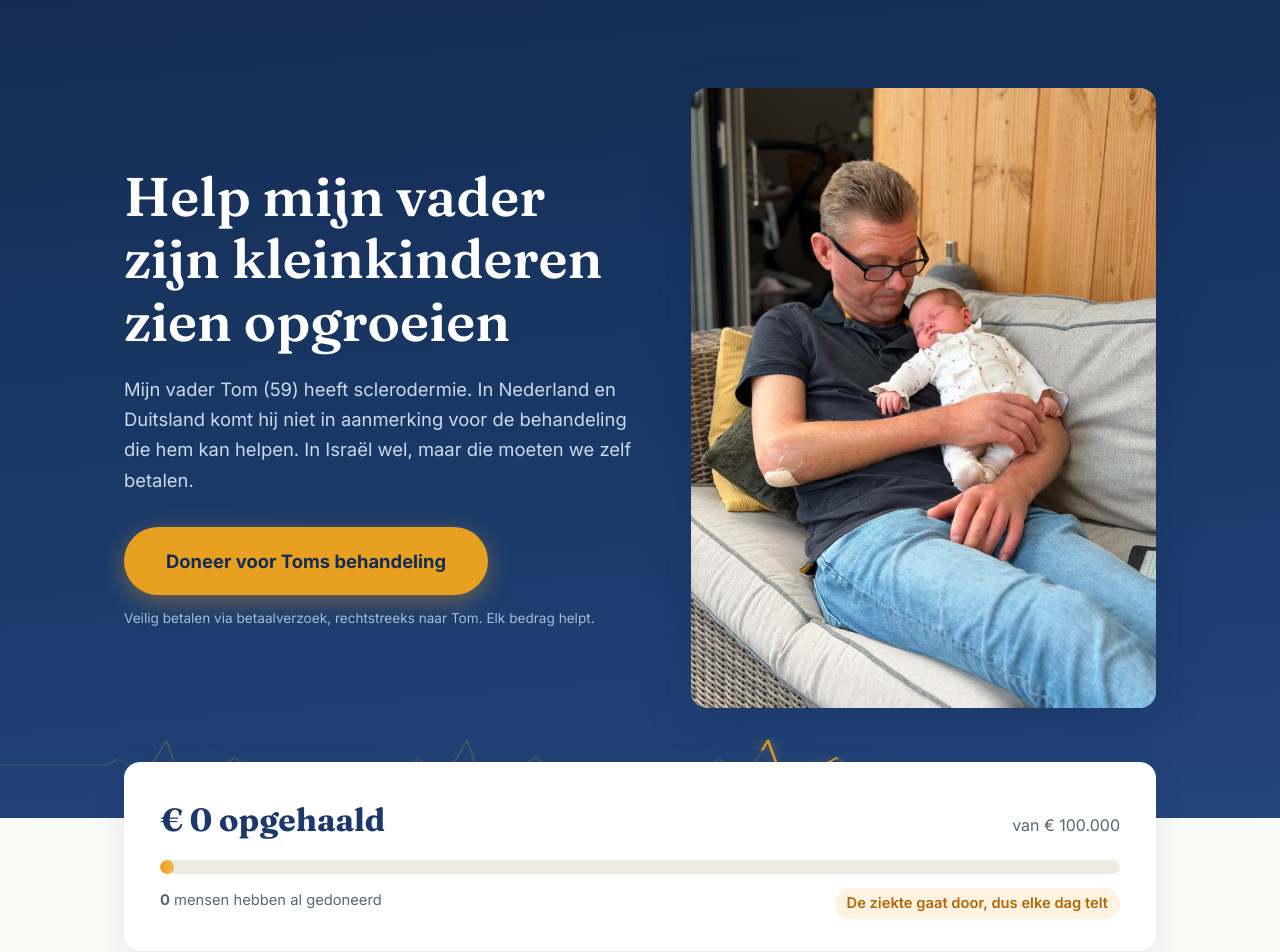
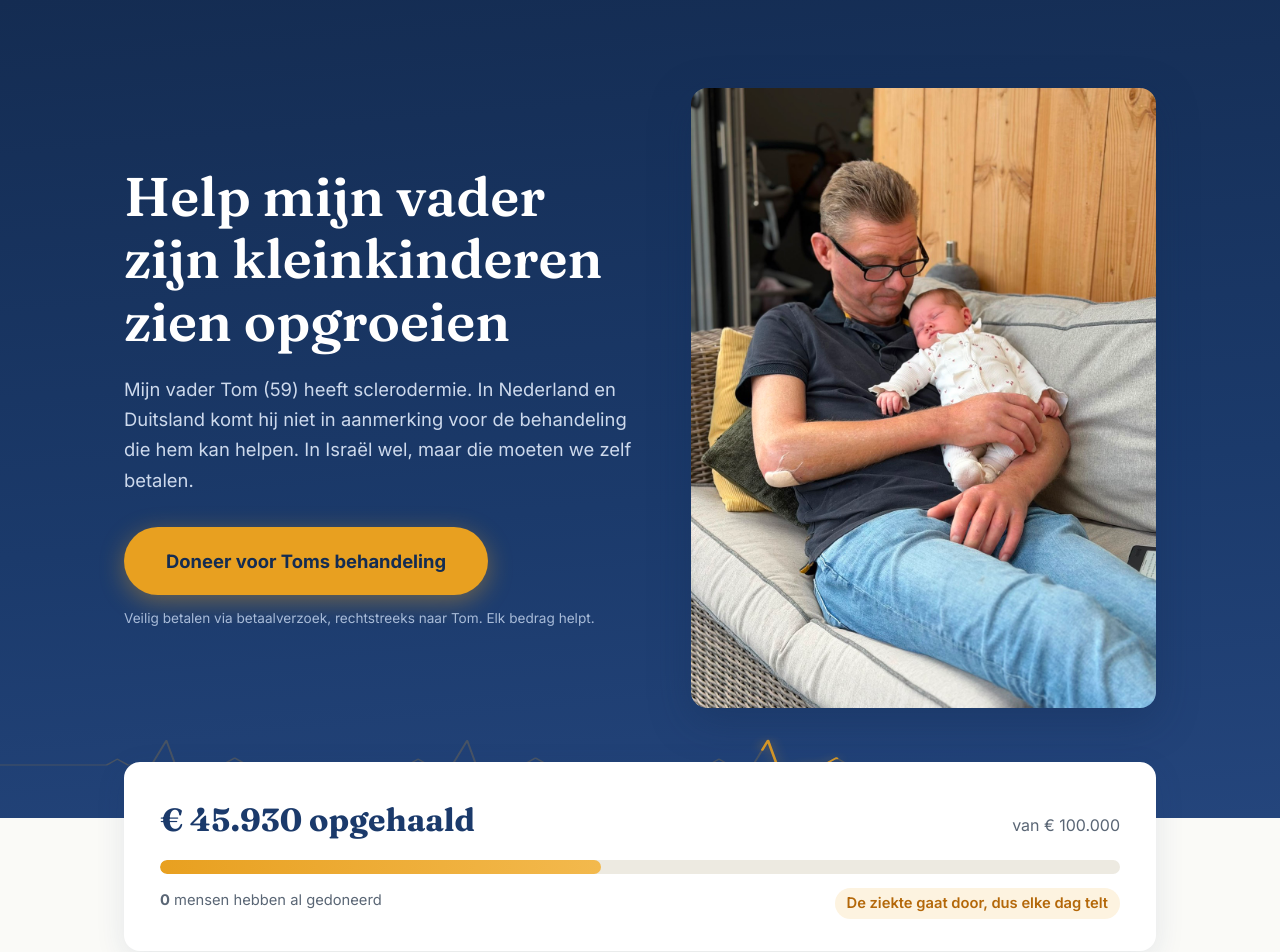
Before and after one commit to arnowals-art/help-tom, a React (Vite) app: page / in a window 1280 px wide. Shown: the top 952 px of the page. Built offline with nearby package versions, Linux system fonts and the light colour scheme; no server answers.

Commit message:
removed test

```diff
--- a/src/App.jsx
+++ b/src/App.jsx
@@ -38,10 +38,12 @@ export default function App() {
   // (plus handmatige aanvullingen zoals contant geld); anders de
   // toezeggingen van de site.
   const manualRaised = DONATIONS.reduce((sum, d) => sum + d.amount, 0)
-  const raised = bank
-    ? bank.raised + manualRaised
-    : donations.reduce((sum, d) => sum + d.amount, 0)
+  // const raised = bank
+  //   ? bank.raised + manualRaised
+  //   : donations.reduce((sum, d) => sum + d.amount, 0)
   const donors = bank ? bank.donors + DONATIONS.length : donations.length
+
+  const raised = 45930;
 
   useEffect(() => {
     fetchPledges().then((list) => list.length && setPledges(list))
```
